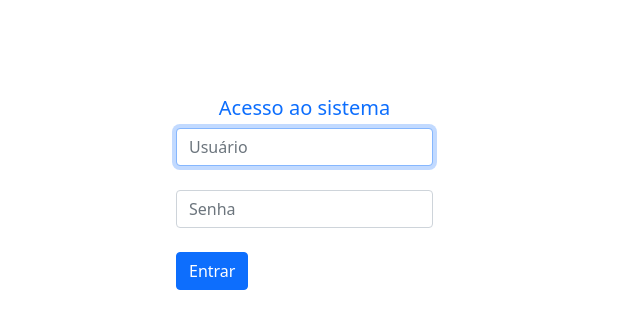
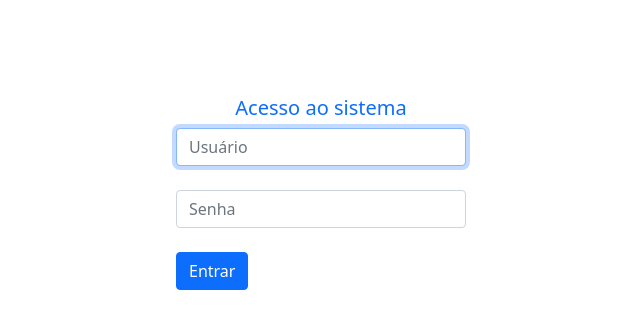
Before and after one commit to trindaderafa/appimmovi_beta_heroku, a Django app: page /accounts/login/ in a window 1280 px wide. Shown: the top 329 px of the page, without its empty margins (319-959 px from the left). Run offline with Django 3.2, Linux system fonts and the light colour scheme; some libraries are stand-ins or nearby versions.

Commit message:
Alterando pagina de login do sistema - alargando forms

```diff
--- a/templates/registration/login.html
+++ b/templates/registration/login.html
@@ -17,7 +17,7 @@
     {% endif %}
 
 
-    <div class="container-fluid centered col-md-3 d-flex">
+    <div class="container-fluid centered col-md-3">
         <form method="post" action="{% url 'login' %}">
         {% csrf_token %}
             <br>
```
Also changed, not shown: db.sqlite3.
